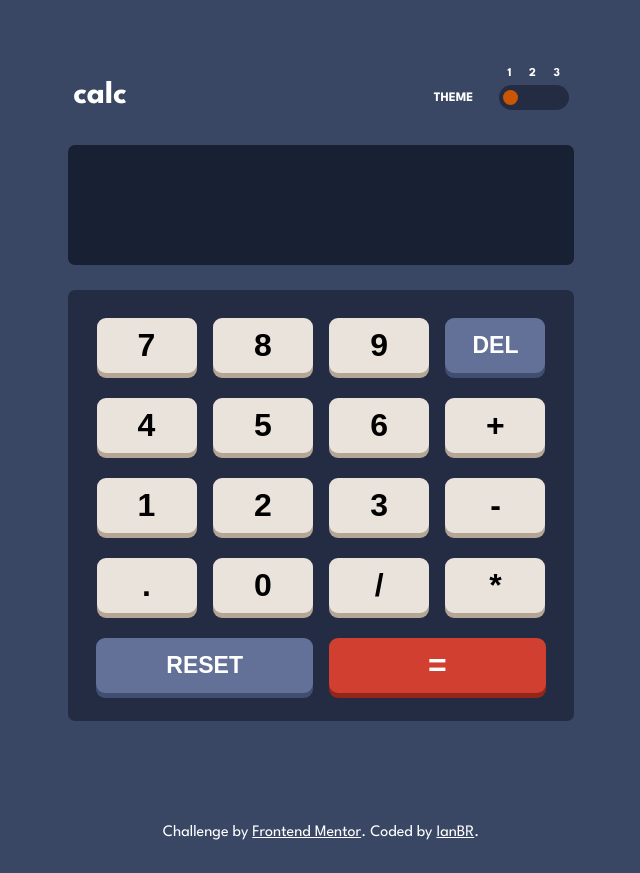
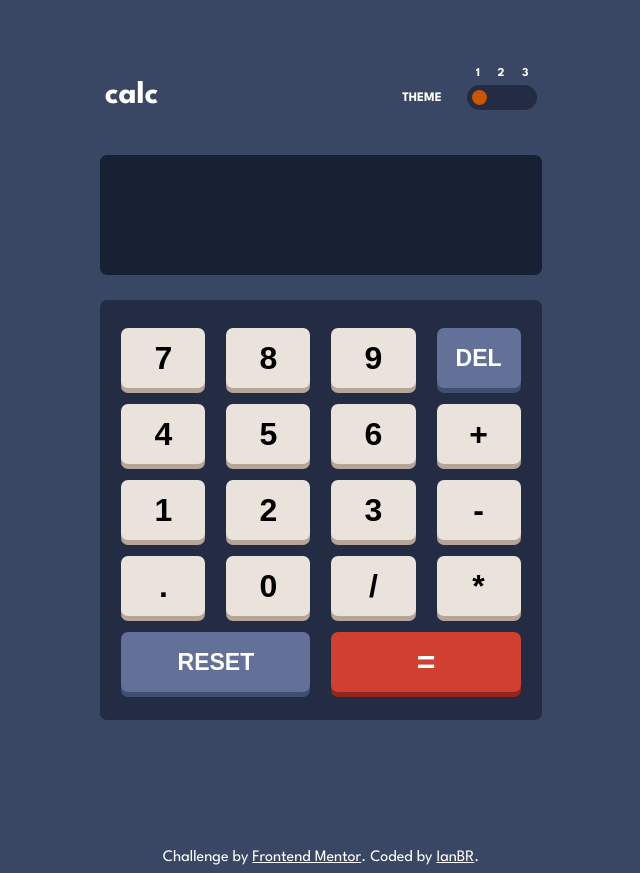
Before and after one commit to Ianmello10/Calculator-app, a plain HTML site: page index.html in a window 1280 px wide. Shown: the whole page, without its empty margins (319-959 px from the left). Before the commit the page ends 848 px from the top, so only its background shows below. Drawn offline with Linux system fonts and the light colour scheme.

Commit message:
Update style.css

```diff
--- a/style.css
+++ b/style.css
@@ -26,7 +26,7 @@ h1 {
 }
 
 .container-main {
-  width: 95%;
+  width: 90%;
   height: 750px;
   margin: 50px auto;
   display: flex;
@@ -97,7 +97,7 @@ h1 {
 .output {
   width: 100%;
   padding: 36px;
-  height: 36px;
+  height:90px;
   margin-top: 35px;
   display: flex;
   align-items: center;
@@ -113,7 +113,6 @@ h1 {
 .cont-btns {
   width: 100%;
   margin-top: 25px;
-  padding: 12px;
   padding-top: 28px;
   padding-bottom: 28px;
   color: #444b5a;
@@ -152,20 +151,22 @@ h1 {
 }
 
 .c-1 {
-  width: 100%;
+  width: 95%;
   padding: 0px;
   height: auto;
   box-sizing: border-box;
   display: flex;
-  justify-content: space-evenly;
+  justify-content: space-around;
   margin-bottom: 16px;
 }
 
 .c-2 {
-  width: 100%;
+  padding: 0px;
+  width:95%;
+  box-sizing: border-box;
   height: auto;
   display: flex;
-  justify-content: space-evenly;
+  justify-content: space-around;
 }
 
 .c-2 button {
@@ -175,102 +176,205 @@ h1 {
 button {
   font-size: 32px;
   font-weight: bold;
-  width: 65px;
+  width: 20%;
   height: 60px;
   border: none;
-  border-radius: 5px;
+  border-radius: 7px;
   background-color: #eae3dc;
   box-shadow: rgb(180, 165, 151) 0px 5px 0px 0px;
+  cursor: pointer;
 }
+
+
+
+
+
+
 
 
 
 @media (min-width: 1280px) {
 
 
+ .attribution{width: 100%;
+           text-align: center;
+           color:white}
+
+.attribution a{color:white}
+
+header {
+  width: 100%;
+  padding: 5px;
+  box-sizing: border-box;
+  height: 70px;
+  display: flex;
+  justify-content: space-between;
+  align-items: center;
+  color: white;
+}
+
+h1 {
+  margin-top: 24px;
+  height: 10px;
+}
+
 .container-main {
-    width: 40%;
-    height: 725px;
+  width: 35%;
+  height: 750px;
   margin: 50px auto;
   display: flex;
   flex-direction: column;
 }
 
+.switch {
+  width: 70px;
+  margin: 0px auto;
+  height: 25px;
+  background-color: hsl(223, 31%, 20%);
+  border-radius: 45px;
+  display: flex;
+  justify-content: space-around;
+  align-items: center;
+}
+
+.switch::before {
+  content: "THEME";
+  display: block;
+  padding: 5px;
+  font-size: 13px;
+  box-sizing: border-box;
+  font-weight: bold;
+  position: absolute;
+  margin-right: 150px;
+  height: 20px;
+  width: 60px;
+}
+
+.switch input {
+  appearance: none;
+  width: 15px;
+  height: 15px;
+  border-radius: 100%;
+  opacity: 0;
+  background-color: hsl(25, 98%, 40%);
+  transition: 0.2s ease;
+}
+
+.switch input:hover {
+  cursor: pointer;
+}
+
+.switch .selected {
+  opacity: 1;
+}
+
+.comp-swtich {
+  width: 70px;
+  height: 35px;
+}
+
+.numbers {
+  display: flex;
+  width: 70px;
+
+  height: 17px;
+
+  justify-content: space-around;
+}
+
+.numbers span {
+  font-size: 12px;
+  font-weight: bold;
+}
+
 .output {
   width: 100%;
-    padding: 60px;
-    margin-top: 25px;
+  padding: 36px;
+  height: 120px;
+  margin-top: 35px;
+  display: flex;
+  align-items: center;
+  justify-content: right;
   border-radius: 7px;
   box-sizing: border-box;
   background-color: hsl(224, 36%, 15%);
+  color: white;
+  overflow: hidden;
+  font-size: 36px;
+}
+
+.cont-btns {
+  width: 100%;
+  margin-top: 25px;
+  padding-top: 28px;
+  padding-bottom: 28px;
+  color: #444b5a;
+
+  border-radius: 7px;
+
+  box-sizing: border-box;
+  background-color: hsl(223, 31%, 20%);
+  height: auto;
+  display: flex;
+  align-items: center;
+  justify-content: space-around;
+  flex-direction: column;
+}
+
+.del {
+  color: white;
+  background-color: #637097;
+  box-shadow: rgb(64, 78, 114) 0px 5px 0px 0px;
+  text-transform: uppercase;
+  font-size: 23px;
+}
+
+.reset {
+  color: white;
+  background-color: #637097;
+  box-shadow: rgb(64, 78, 114) 0px 5px 0px 0px;
+  text-transform: uppercase;
+  font-size: 23px;
+}
+
+.igual {
+  background-color: #d03f2f;
+  color: white;
+  box-shadow: rgb(147, 38, 26) 0px 5px 0px 0px;
+}
+
+.c-1 {
+  width: 95%;
+  padding: 0px;
+  height: auto;
+  box-sizing: border-box;
+  display: flex;
+  justify-content: space-around;
+  margin-bottom: 16px;
+}
+
+.c-2 {
+  padding: 0px;
+  width:95%;
+  box-sizing: border-box;
+  height: auto;
+  display: flex;
+  justify-content: space-around;
+}
+
+.c-2 button {
+  width: 45%;
 }
 
 button {
   font-size: 32px;
   font-weight: bold;
-    width: 100px;
-    height: 55px;
+  width: 20%;
+  height: 60px;
   border: none;
-    cursor: pointer;
-    border-radius: 9px;
   background-color: #eae3dc;
   box-shadow: rgb(180, 165, 151) 0px 5px 0px 0px;
 }
 
-  .c-1 {
-    width: 100%;
-    padding: 0px;
-    height: auto;
-    box-sizing: border-box;
-    display: flex;
-    justify-content: space-evenly;
-    margin-bottom: 25px;
-  }
-
 
 }
-
-@media (min-width: 2080px) {
-
-
-  .container-main {
-    width: 22%;
-    height: 725px;
-    margin: 50px auto;
-    display: flex;
-    flex-direction: column;
-  }
-
-  .output {
-    width: 100%;
-    padding: 60px;
-    margin-top: 25px;
-    border-radius: 7px;
-    box-sizing: border-box;
-    background-color: hsl(224, 36%, 15%);
-  }
-
-  button {
-    font-size: 32px;
-    font-weight: bold;
-    width: 100px;
-    height: 55px;
-    border: none;
-    cursor: pointer;
-    border-radius: 9px;
-    background-color: #eae3dc;
-    box-shadow: rgb(180, 165, 151) 0px 5px 0px 0px;
-  }
-
-  .c-1 {
-    width: 100%;
-    padding: 0px;
-    height: auto;
-    box-sizing: border-box;
-    display: flex;
-    justify-content: space-evenly;
-    margin-bottom: 25px;
-  }
-
-
-}
```
Lines whose indentation alone changed are shown as unchanged.
